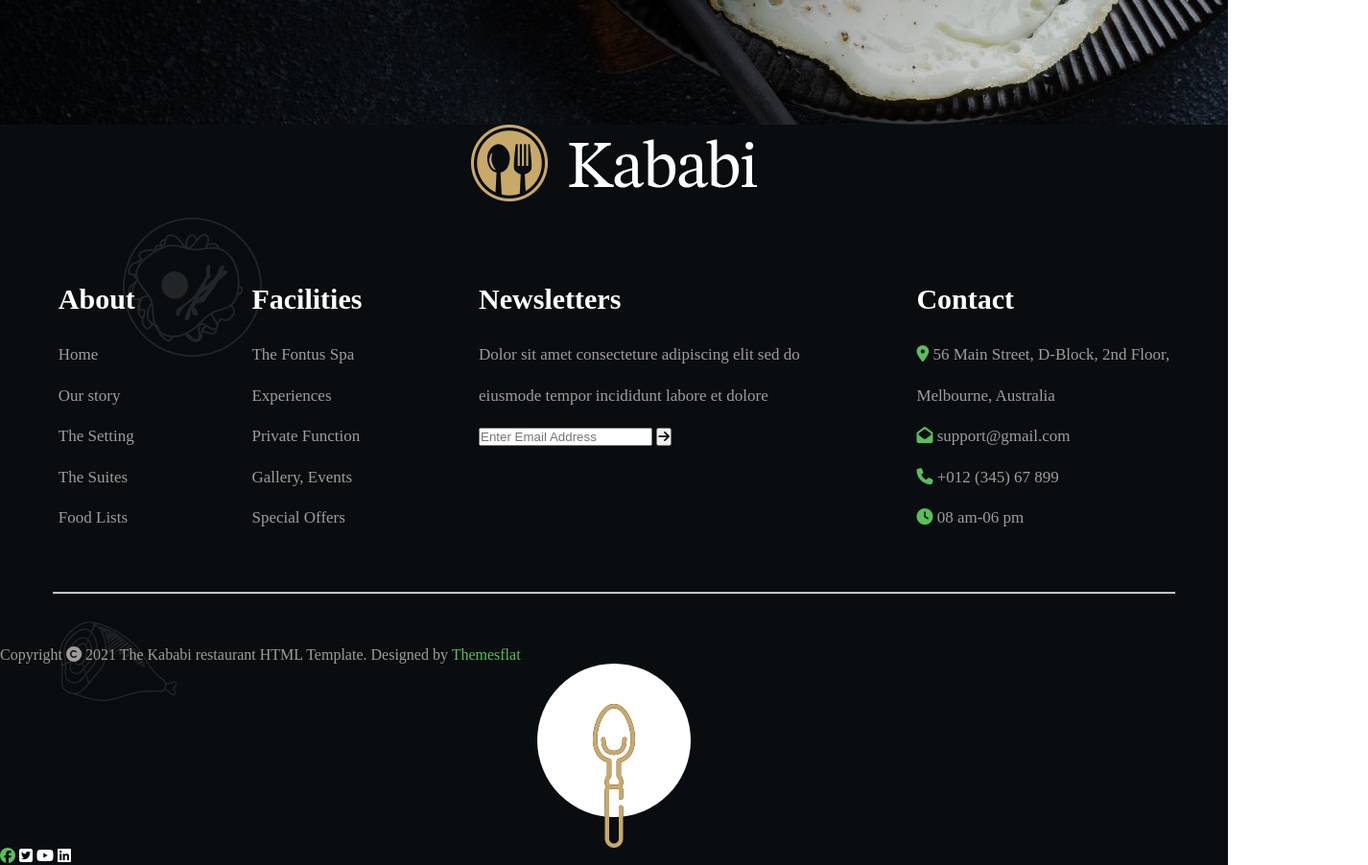
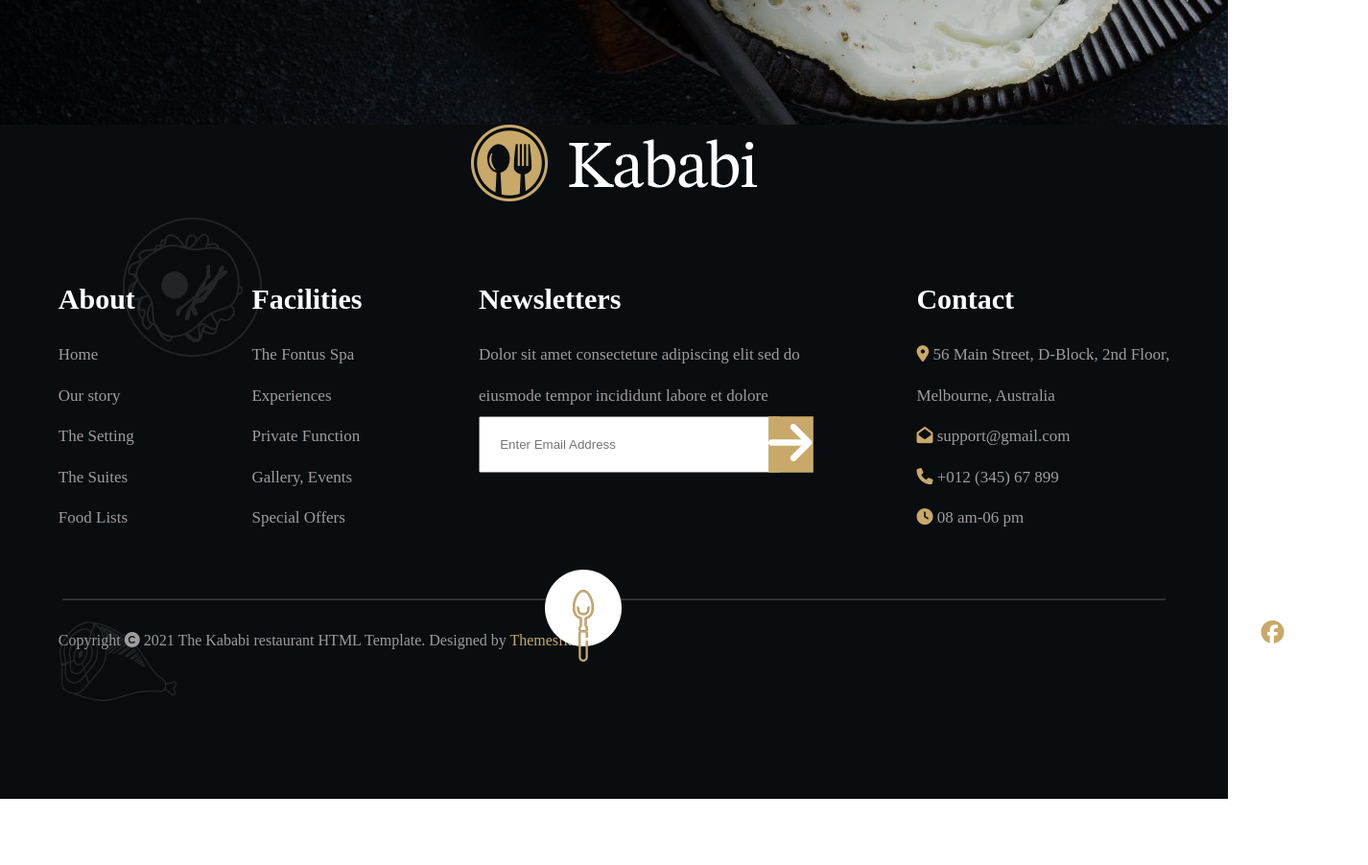
Before and after one commit to Nimarho/Kabibi-food, a website: page index.html in a window 1280 px wide. Shown: the part 820-1722 px from the top of the page at 96% size, 1426 px wide, since content can reach past the window. After the commit the page ends 1653 px from the top, so only its background shows below. Drawn offline with Linux system fonts and the light colour scheme.

Commit message:
christophe commit du soir 13-10

```diff
--- a/index.html
+++ b/index.html
@@ -114,9 +114,7 @@
                     <li>Dolor sit amet consecteture adipiscing elit sed  do</li>
                     <li>eiusmode tempor incididunt labore et dolore</li>
                     <input id="emailAddress" type="email"placeholder="Enter Email Address">
-                    <button type="submit" class="like" name="foo" value="bar"><i class="fa-solid fa-arrow-right"></i>
-
-                    </button>
+                    <button type="submit" class="like" name="foo" value="bar"><i class="fa-solid fa-arrow-right"></i></button>
                 </ul>
 
             </div>
@@ -130,20 +128,20 @@
                 </ul>
             </div>
         </div>
-        <hr class="hr">
-        <div class="footer__p-copyright">
-            <p class="footer__copyright">
-                Copyright <i class="fa-solid fa-copyright"></i> 2021 The Kababi restaurant HTML Template. Designed by <a class="footer__link" href="#">Themesflat</a>
-            </p>
+        <hr class="hr__ligne">
+        <div class="footer__bas">
+             <div class="footer__copyright">
+                <p>Copyright <i class="fa-solid fa-copyright"></i> 2021 The Kababi restaurant HTML Template. Designed by <a class="footer__link" href="#">Themesflat</a></p>
+             </div>
+        <div class="footer__logo-cuillere">
+            <img class="footer__image-cuillere" src="/ressources/images/footer/iconup@2x.png">
         </div>
-        <div class="footer__logo-cuillere">
-            <img src="/ressources/images/footer/iconup@2x.png">
-        </div>
-        <div>
+        <div class="footer__reseaux">
             <i class="fa-brands fa-facebook iconeVerte"></i>
             <i class="fa-brands fa-square-twitter"></i>
             <i class="fa-brands fa-youtube"></i>
             <i class="fa-brands fa-linkedin"></i>
+        </div>
         </div>
 
     </footer>
--- a/ressources/CSS/style.css
+++ b/ressources/CSS/style.css
@@ -123,9 +123,12 @@ header .block__banner .block__big-play-button i {
   transform: perspective(1px) translateY(-50%);
 }
 
+
 footer {
   background-image: url(../images/footer/img-ng-footer.jpg);
   color: #FFFFFF;
+  width: 100vw;
+  height: 703px;
 }
 
 .footer__logo{
@@ -156,30 +159,69 @@ footer {
 }
 
 .iconeVerte{
-  color:rgb(91, 189, 91)
+  color:#C8A96A;
 }
 
 .footer__copyright{
   color: rgb(160, 156, 156);
+  max-width: 100%;
+	height: auto;
+  position: relative;
+  top: 243px;
+  left: 5%;
 }
 
-.hr{
-  margin: 55px;
-  color:#0707077a
+.hr__ligne{
+  margin: 65px;
+  color: #07070744;
+  position: relative;
+  top: 275px;
+  opacity: 20%;
 }
 
 .footer__link{
-  color:rgb(91, 189, 91);
+  color:#C8A96A;
   text-decoration: none;
 }
 
 .footer__logo-cuillere{
   display: flex;
   justify-content: center;
+  margin:auto;
+  position: absolute;
+  left: 50%;
+  transform: translateX(-50%);
+  top: 130px;
 }
 
-.footer__p-copyright{
-  text-align: left;
+.footer__image-cuillere{
   max-width: 100%;
 	height: auto;
+  scale: 0.5;
 }
+
+#emailAddress{
+  width: 94%;
+  padding: 6%;
+}
+
+button{
+  scale: 390%;
+  background-color: #C8A96A;
+  color: #FFFFFF;
+  border-style: none;
+}
+
+.footer__bas{
+  display: flex;
+  width: 95vw;
+  position: relative;
+
+}
+
+.footer__reseaux{
+  scale:150%;
+  position: relative;
+  top: 235px;
+  left: 65%;
+}
```
